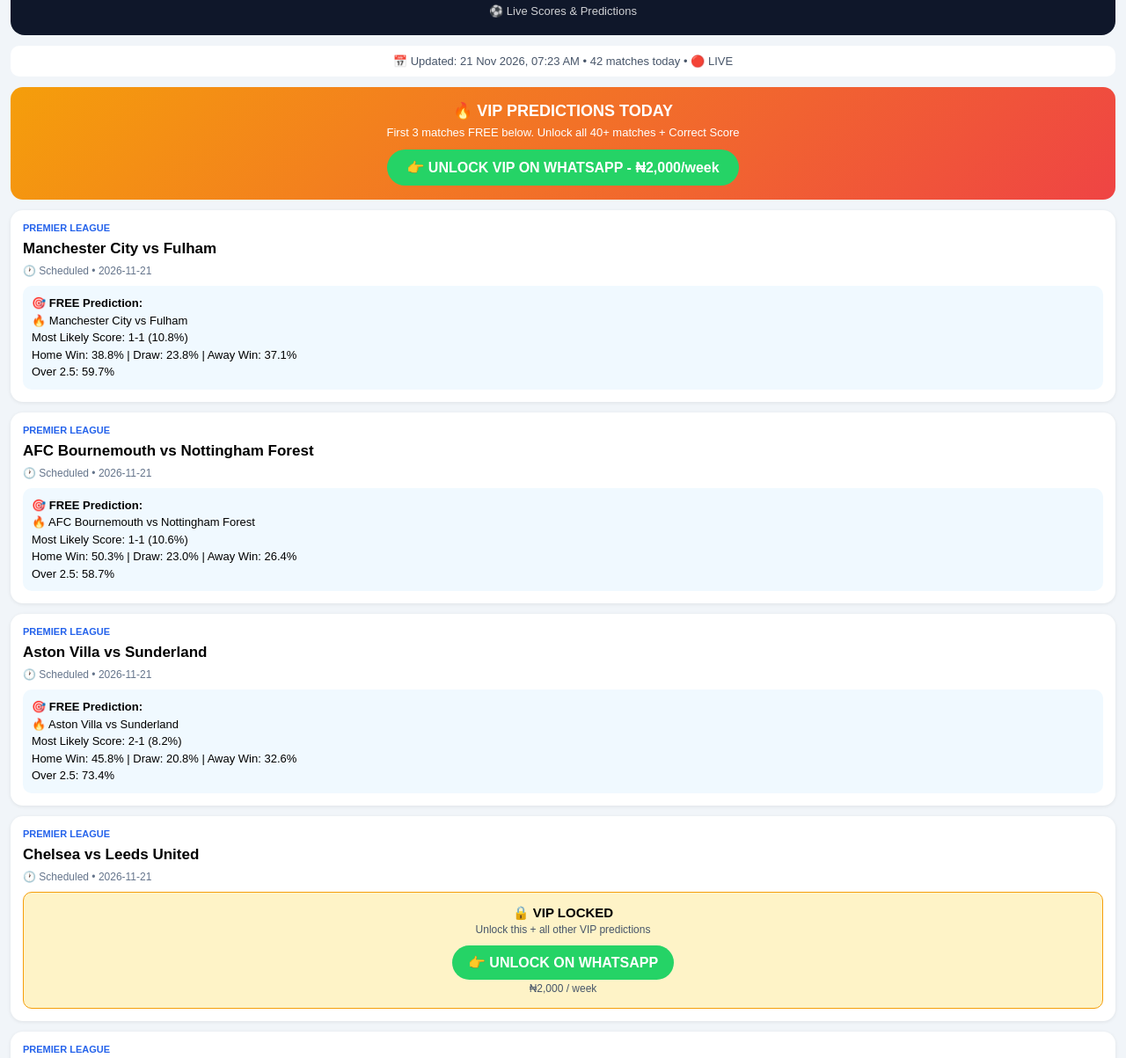
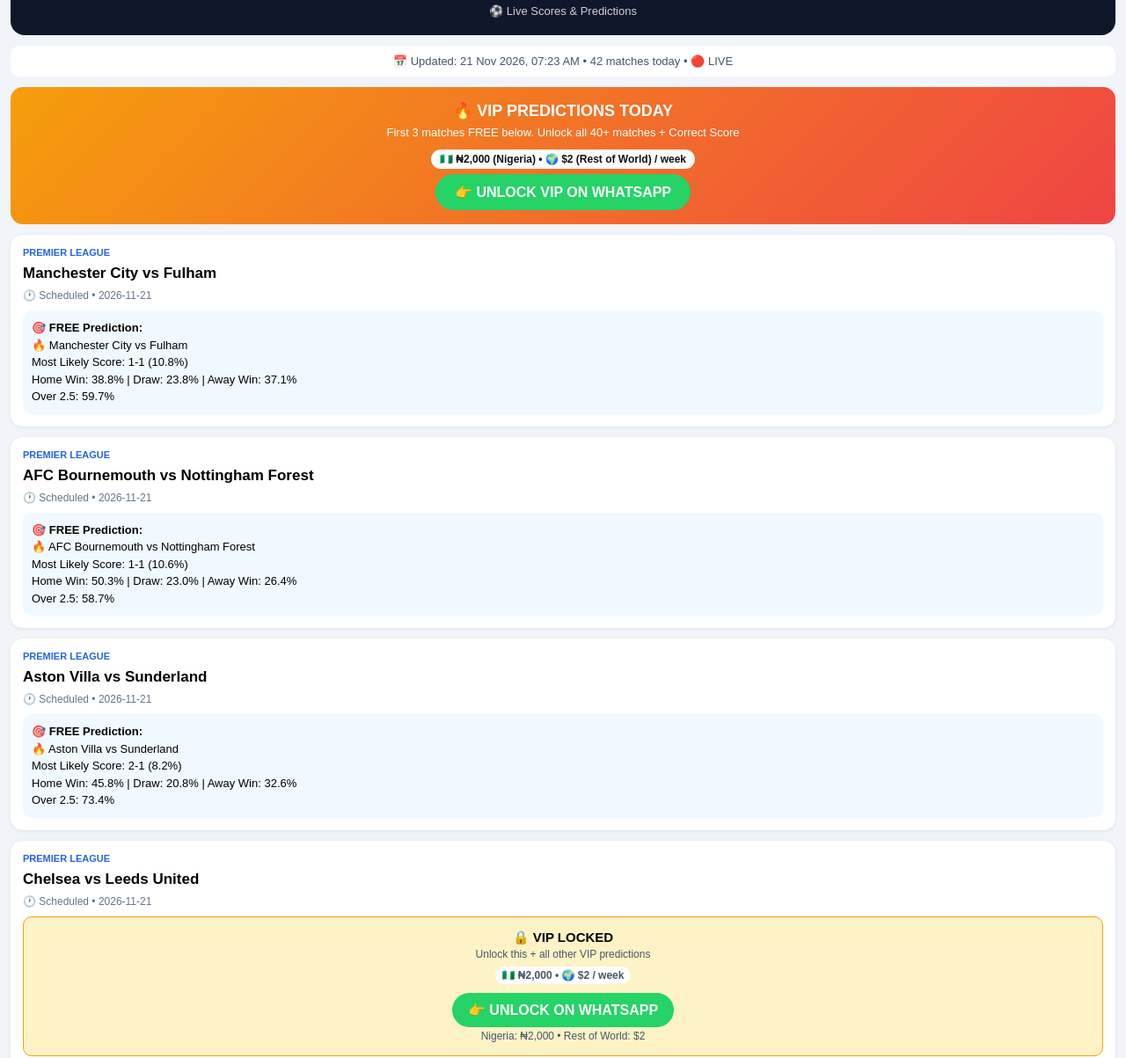
Before and after one commit to hellolumierestudios-eng/world-stats-hub, a plain HTML site: page index.html in a window 1280 px wide. Shown: the part 85-1288 px from the top of the page at 88% size. Drawn offline with Linux system fonts and the light colour scheme.

Commit message:
Update index.html

```diff
--- a/index.html
+++ b/index.html
@@ -15,6 +15,7 @@ body{background:#f1f5f9;padding:12px}
 .vip-banner h2{font-size:18px}
 .vip-banner p{font-size:13px;margin:6px 0}
 .vip-btn{display:inline-block;background:#25D366;color:white;padding:11px 22px;border-radius:25px;text-decoration:none;font-weight:bold;margin-top:6px}
+.price-badge{display:inline-block;background:white;color:#111;padding:4px 10px;border-radius:20px;font-size:12px;font-weight:bold;margin-top:6px}
 .card{background:white;border-radius:14px;padding:14px;margin-bottom:12px;box-shadow:0 1px 4px rgba(0,0,0,.08)}
 .league{font-size:11px;font-weight:bold;color:#2563eb;text-transform:uppercase}
 .teams{font-size:17px;font-weight:bold;margin:8px 0}
@@ -40,7 +41,8 @@ body{background:#f1f5f9;padding:12px}
 <div class="vip-banner">
   <h2>🔥 VIP PREDICTIONS TODAY</h2>
   <p>First 3 matches FREE below. Unlock all 40+ matches + Correct Score</p>
-  <a class="vip-btn" href="https://wa.me/2347037455955?text=Hi%2C%20I%20want%20VIP%20Predictions" target="_blank">👉 UNLOCK VIP ON WHATSAPP - ₦2,000/week</a>
+  <div class="price-badge">🇳🇬 ₦2,000 (Nigeria) • 🌍 $2 (Rest of World) / week</div><br>
+  <a class="vip-btn" href="https://wa.me/2347037455955?text=Hi%2C%20I%20want%20VIP%20Predictions" target="_blank">👉 UNLOCK VIP ON WHATSAPP</a>
 </div>
 
 <div id="list">Loading matches...</div>
@@ -67,8 +69,9 @@ fetch('scores.json')
       html += `<div class="lock">
         <b>🔒 VIP LOCKED</b><br>
         <span>Unlock this + all other VIP predictions</span><br>
+        <span style="display:inline-block;background:white;padding:3px 8px;border-radius:12px;font-weight:bold;margin-top:6px;">🇳🇬 ₦2,000 • 🌍 $2 / week</span><br>
         <a href="https://wa.me/2347037455955?text=Hi%2C%20I%20want%20VIP%20Predictions%20for%20${encodeURIComponent(match.home + ' vs ' + match.away)}" target="_blank">👉 UNLOCK ON WHATSAPP</a><br>
-        <span>₦2,000 / week</span>
+        <span>Nigeria: ₦2,000 • Rest of World: $2</span>
       </div>`;
     }
     html += `</div>`;
```
